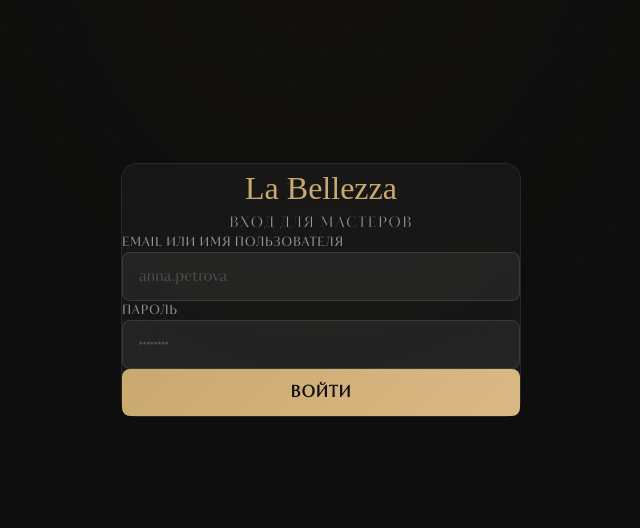
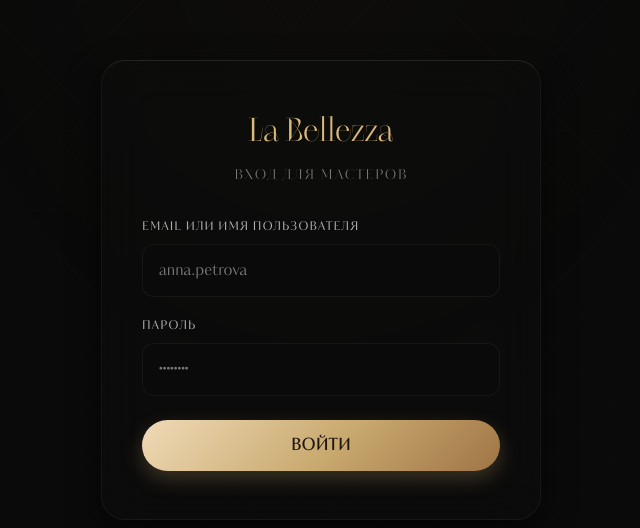
Before and after one commit to lmoroz/beauty-book, a Vue app in the folder frontend/: page /master/login in a window 1280 px wide. Shown: the part 110-638 px from the top of the page, without its empty margins (319-959 px from the left). Built offline with nearby package versions, Linux system fonts and the light colour scheme.

Commit message:
fix: master login form styling, admin user account fields for masters

```diff
--- a/frontend/src/views/master/MasterLoginPage.vue
+++ b/frontend/src/views/master/MasterLoginPage.vue
@@ -28,7 +28,7 @@ async function handleLogin() {
 
 <template>
   <main class="master-login">
-    <div class="master-login__card">
+    <div class="master-login__card glass-panel">
       <h1 class="master-login__brand">La Bellezza</h1>
       <h2 class="master-login__title">Вход для мастеров</h2>
 
@@ -73,101 +73,103 @@ async function handleLogin() {
   align-items: center;
   justify-content: center;
   min-height: 100vh;
-  background: var(--color-bg, #0e0e0e);
-  padding: var(--space-md);
+  background: var(--bg-primary, #0A0A0A);
+  padding: 24px;
 }
 
 .master-login__card {
   width: 100%;
-  max-width: 400px;
-  background: rgba(255, 255, 255, 0.04);
-  border: 1px solid rgba(255, 255, 255, 0.08);
-  border-radius: 16px;
-  padding: var(--space-2xl) var(--space-xl);
-  backdrop-filter: blur(20px);
+  max-width: 440px;
+  padding: 48px 40px;
 }
 
 .master-login__brand {
-  font-family: var(--font-display, serif);
+  font-family: var(--font-brand);
   font-size: 2rem;
   text-align: center;
-  color: var(--color-gold, #c9a96e);
-  margin-bottom: var(--space-xs);
+  color: var(--accent-gold, #DAB97B);
+  margin-bottom: 8px;
   font-weight: 400;
 }
 
 .master-login__title {
-  font-size: 0.9rem;
+  font-size: 0.85rem;
   text-align: center;
-  color: var(--color-text-muted, #999);
+  color: var(--text-muted, #777);
   font-weight: 400;
   text-transform: uppercase;
   letter-spacing: 0.1em;
-  margin-bottom: var(--space-xl);
+  margin-bottom: 32px;
 }
 
 .master-login__form {
   display: flex;
   flex-direction: column;
-  gap: var(--space-md);
+  gap: 20px;
 }
 
 .master-login__field {
   display: flex;
   flex-direction: column;
-  gap: var(--space-xs);
+  gap: 8px;
 }
 
 .master-login__field label {
-  font-size: 0.8rem;
-  color: var(--color-text-muted, #999);
+  font-family: var(--font-caption);
+  font-size: 12px;
+  color: var(--text-secondary, #AFAFAF);
   text-transform: uppercase;
-  letter-spacing: 0.05em;
+  letter-spacing: 0.08em;
 }
 
 .master-login__field input {
-  background: rgba(255, 255, 255, 0.06);
-  border: 1px solid rgba(255, 255, 255, 0.1);
-  border-radius: 8px;
-  padding: 12px 16px;
-  color: var(--color-text, #f5f0eb);
+  background: var(--bg-primary, #0A0A0A);
+  border: 1px solid var(--border-subtle, rgba(255, 255, 255, 0.05));
+  border-radius: 12px;
+  padding: 14px 16px;
+  color: var(--text-primary, #F5F0EB);
   font-size: 1rem;
-  transition: border-color 0.2s ease;
+  font-family: var(--font-body);
+  transition: border-color 0.2s, box-shadow 0.2s;
 }
 
 .master-login__field input:focus {
   outline: none;
-  border-color: var(--color-gold, #c9a96e);
+  border-color: var(--accent-gold, #DAB97B);
+  box-shadow: 0 0 0 2px rgba(200, 169, 110, 0.2);
 }
 
 .master-login__field input::placeholder {
-  color: rgba(255, 255, 255, 0.2);
+  color: var(--text-muted, #777);
 }
 
 .master-login__error {
-  color: #e74c3c;
+  color: var(--error, #E57373);
   font-size: 0.85rem;
   text-align: center;
   margin: 0;
 }
 
 .master-login__submit {
-  background: linear-gradient(135deg, var(--color-gold, #c9a96e), var(--color-gold-light, #dbb985));
-  color: var(--color-bg, #0e0e0e);
+  background: linear-gradient(135deg, #f0dab7 0%, #c8a96e 54%, #9f7445 100%);
+  color: #1f1710;
   border: none;
-  border-radius: 8px;
-  padding: 12px;
+  border-radius: 999px;
+  padding: 14px;
+  font-family: var(--font-nav);
   font-size: 1rem;
   font-weight: 600;
   cursor: pointer;
-  transition: opacity 0.2s ease, transform 0.15s ease;
+  transition: opacity 0.2s, transform 0.15s, box-shadow 0.2s;
   text-transform: uppercase;
   letter-spacing: 0.05em;
+  margin-top: 4px;
+  box-shadow: 0 8px 20px rgba(200, 169, 110, 0.26);
 }
 
 .master-login__submit:hover:not(:disabled) {
-  opacity: 0.9;
-  transform: translateY(-1px);
+  transform: translateY(-2px);
+  box-shadow: 0 12px 24px rgba(200, 169, 110, 0.4);
 }
 
 .master-login__submit:disabled {
```
Also changed, not shown: 2 other files (tests, documents, lock files or other folders).
